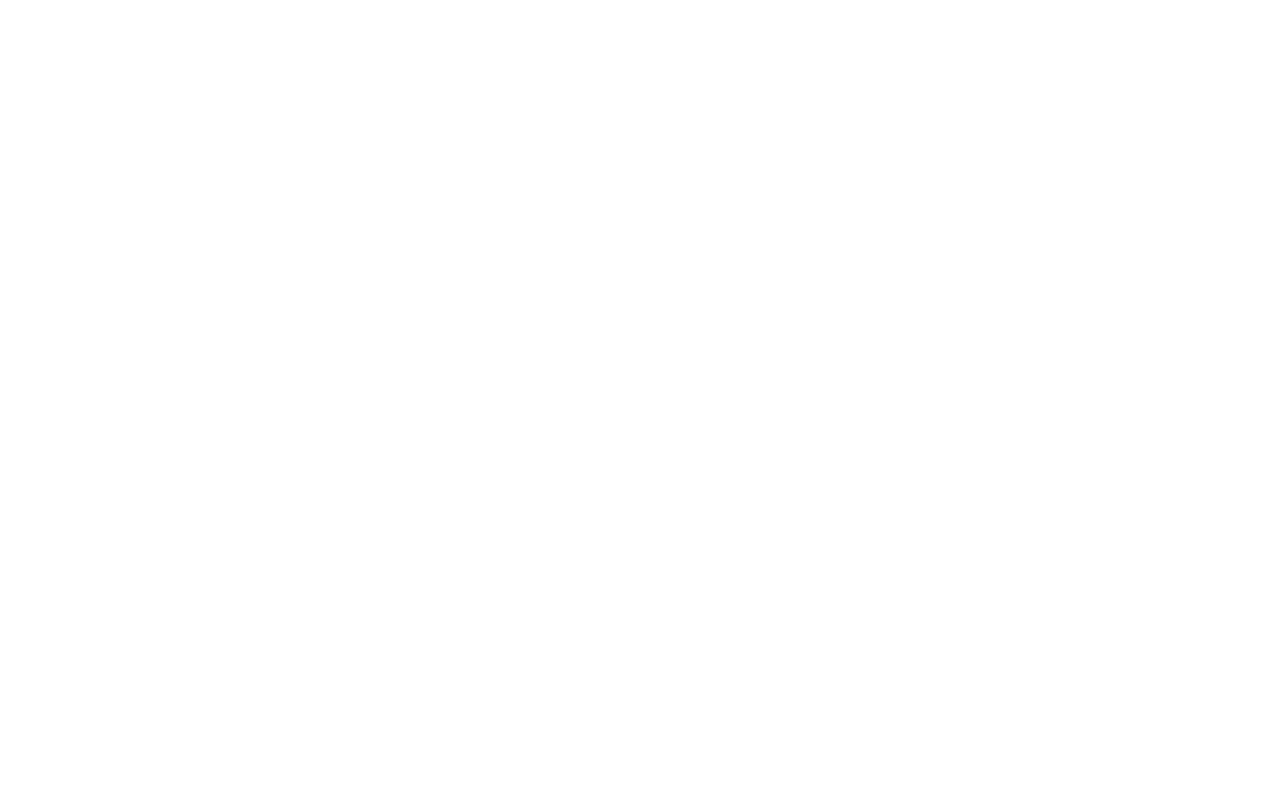
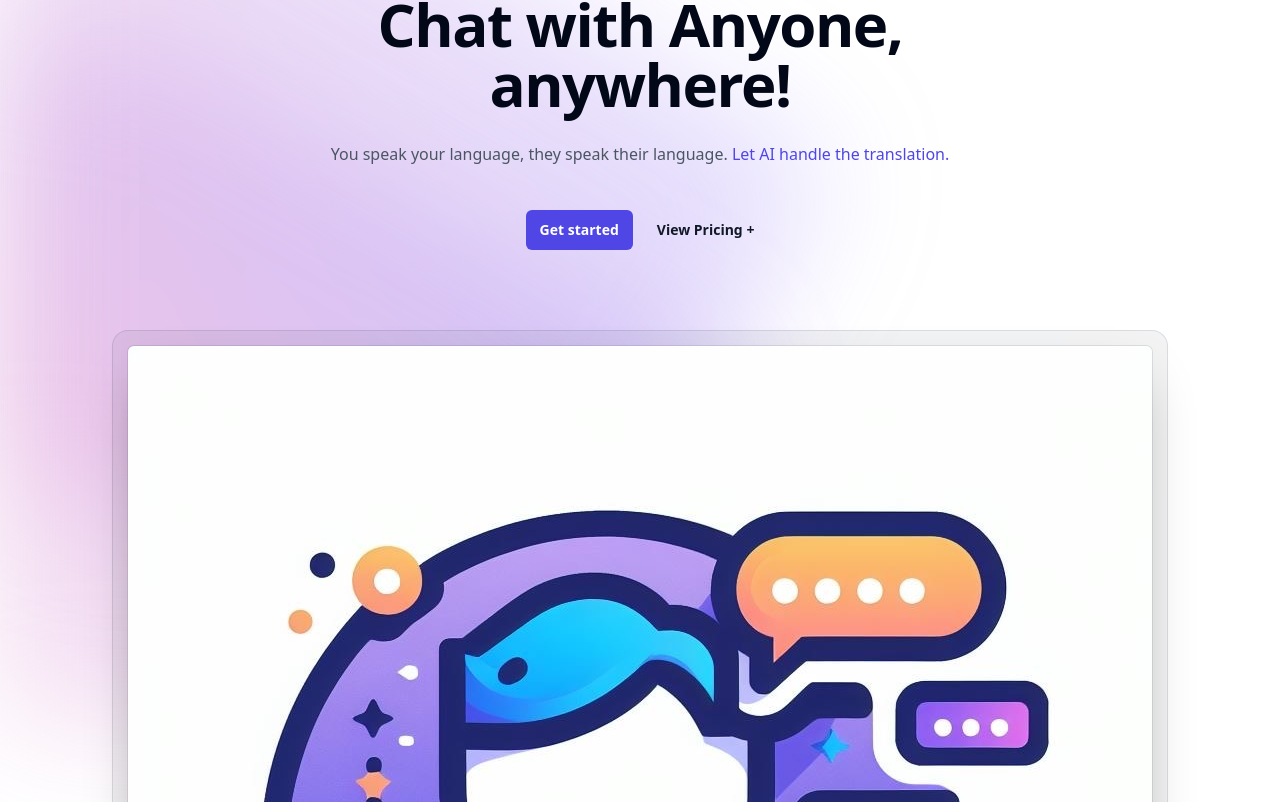
Before and after one commit to Ali-dev11/Chat_With_Me, a Next.js app: page / in a window 1280 px wide. Shown: the part 278-1080 px from the top of the page. Before the commit the page ends 896 px from the top, so only its background shows below. Built offline with nearby package versions, Linux system fonts and the light colour scheme; no server answers.

Commit message:
feat: created landing page

```diff
--- a/app/globals.css
+++ b/app/globals.css
@@ -28,15 +28,15 @@
     --destructive: 0 84.2% 60.2%;
     --destructive-foreground: 210 40% 98%;
 
-    --border: 214.3 31.8% 91.4%;
-    --input: 214.3 31.8% 91.4%;
-    --ring: 222.2 84% 4.9%;
+    --border: 210 31.8% 91.4%;
+    --input: 268 100% 91.4%;
+    --ring: 268 84% 90%;
 
     --radius: 0.5rem;
   }
 
   .dark {
-    --background: 222.2 84% 4.9%;
+    --background: 221 39.29% 10.98%;
     --foreground: 210 40% 98%;
 
     --card: 222.2 84% 4.9%;
@@ -62,7 +62,7 @@
 
     --border: 217.2 32.6% 17.5%;
     --input: 217.2 32.6% 17.5%;
-    --ring: 212.7 26.8% 83.9%;
+    --ring: 260 30% 50%;
   }
 }
 
--- a/app/layout.tsx
+++ b/app/layout.tsx
@@ -1,13 +1,9 @@
 import type {Metadata} from 'next'
-import {Inter} from 'next/font/google'
-
 import Header from '@/components/Header'
 
 import './globals.css'
 import {ThemeProvider} from '@/components/ThemeProvider'
 import ClientProviders from '@/components/ClientProviders'
-
-const inter = Inter({subsets: ['latin']})
 
 export const metadata: Metadata = {
 	title: 'Create Next App',
@@ -18,7 +14,7 @@ export default function RootLayout({children}: {children: React.ReactNode}) {
 	return (
 		<ClientProviders>
 			<html lang='en'>
-				<body className={inter.className}>
+				<body className='flex flex-col min-h-screen'>
 					<ThemeProvider
 						attribute='class'
 						defaultTheme='system'
--- a/app/page.tsx
+++ b/app/page.tsx
@@ -1,9 +1,77 @@
 import Image from 'next/image'
+import Link from 'next/link'
+
+import LogoImage from '@logos/logo.jpg'
 
 export default function Home() {
 	return (
 		<main className='flex min-h-screen flex-col items-center justify-between p-24'>
-			<h1>Chat With Me</h1>
+			<div>
+				<div
+					className='absolute inset-x-0 top-28 -z-10 transform-gpu overflow-hidden blur-3xl'
+					aria-hidden='true'>
+					<div
+						className='relative left-[calc(50%-11rem)] aspect-[1155/678] w-[36.125rem] -translate-x-1/2
+					rotate-[30deg] bg-gradient-to-tr from-[#ff88b5] to-[#9889fc] opacity-30 sm:left-[calc(50%-30rem)] sm:w-[72.1875rem]'
+						style={{
+							clipPath:
+								'polygon (74.1% 44.1%, 100% 61.6%, 97.5% 26.9%, 85.5% 0.1%, 80.7% 2%, 72.5% 32.5%, 60.2% 62.4%, 52.4% 68.1%, 47.5% 58.3%, 45.2% 34.5%, 27.5% 76.7%, 0.1% 64.9%, 17.9% 100%, 27.6% 76.8%, 76.1% 97.7%, 74.1% 44.1%)',
+						}}
+					/>
+				</div>
+				<div className='py-12 sm:py-20 1g:pb-40'>
+					<div className='mx-auto max-w-7xl px-6 lg:px-8'>
+						<div className='mx-auto max-w-2xl text-center'>
+							<h1 className='text-4xl font-bold tracking-tight sm:text-6xl'>
+								Chat with Anyone, anywhere!
+							</h1>
+							<p className='mt-6 text-1g leading-8 text-gray-600  dark:text-gray-300'>
+								You speak your language, they speak their language.{' '}
+								<span className='text-indigo-600 dark:text-indigo-500'>
+									Let AI handle the translation.
+								</span>
+							</p>
+							<div className='mt-10 flex items-center justify-center gap-x-6'>
+								<Link
+									href='/chat'
+									className='rounded-md bg-indigo-600 px-3.5 py-2.5 text-sm font-semibold text-white dark:text-white hover:bg-indigo-500 focus-visible:outline focus-visible:outline-2 focus-visible:outline-offset-2 focus-visible:outline-indigo-600'>
+									Get started
+								</Link>
+								<Link
+									href='/pricing'
+									className='text-sm font-semibold leading-6 text-gray-900 dark:text-gray-300'>
+									View Pricing <span aria-hidden='true'>+</span>
+								</Link>
+							</div>
+						</div>
+						<div className='mt-16 flow-root sm:mt-24'>
+							<div className='-m-2 rounded-xl bg-gray-900/5 p-2 ring-1 ring-inset ring-gray-900/10 lg:-m-4 lg:rounded-2xl lg:p-4'>
+								<Image
+									unoptimized
+									src={LogoImage}
+									alt='App Screenshot'
+									width={2432}
+									height={1442}
+									className='rounded-md shadow-2xl ring-1 ring-gray-900/10'
+								/>
+							</div>
+						</div>
+					</div>
+				</div>
+
+				<div
+					className='absolute inset-x-0 top-[calc(100%-13rem)] -z-10 transform-gpu overflow-hidden blur-3xl sm:top-[calc(100%-30rem)]'
+					aria-hidden='true'>
+					<div
+						className='relative left-[calc(50%-3rem)] aspect-[1155/678] w-[36.125rem] -translate-x-1/2
+					rotate-[30deg] bg-gradient-to-tr from-[#ff88b5] to-[#9889fc] opacity-30 sm:left-[calc(50%-36rem)] sm:w-[72.1875rem]'
+						style={{
+							clipPath:
+								'polygon (74.1% 44.1%, 100% 61.6%, 97.5% 26.9%, 85.5% 0.1%, 80.7% 2%, 72.5% 32.5%, 60.2% 62,4%, 52.4% 68.1%, 47.5% 58.3%, 45.2% 34.5%, 27.5% 76.7%, 0.1% 64.9%, 17.9% 100%, 27.6% 76.8%, 76.1% 97.7%, 74.1% 44.1%)',
+						}}
+					/>
+				</div>
+			</div>
 		</main>
 	)
 }
```
